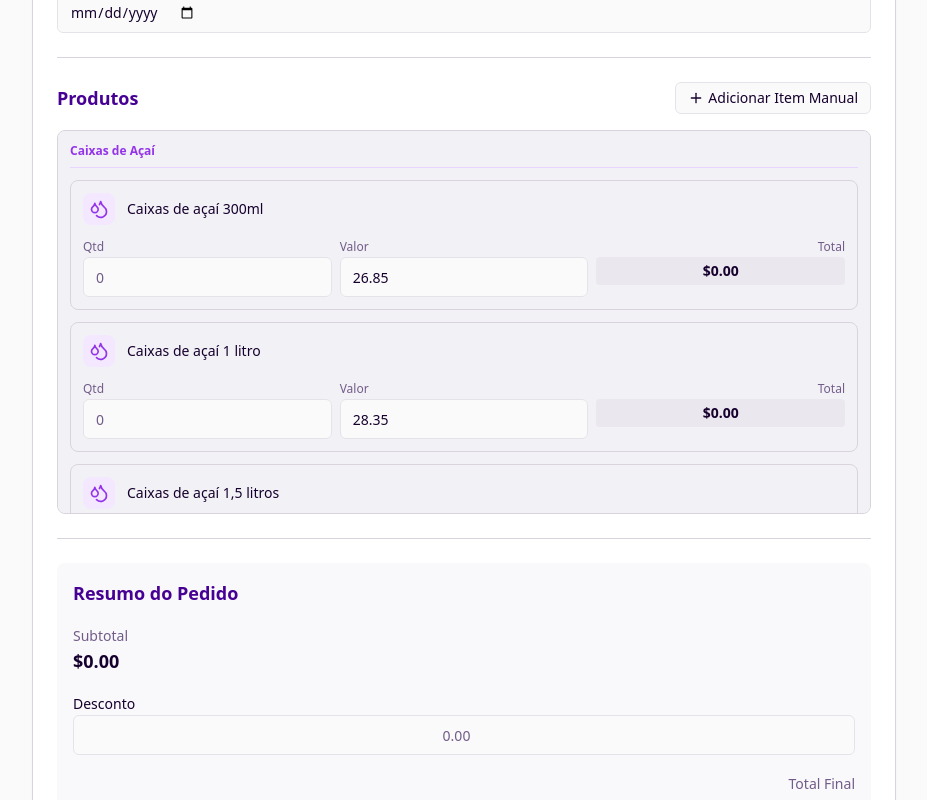
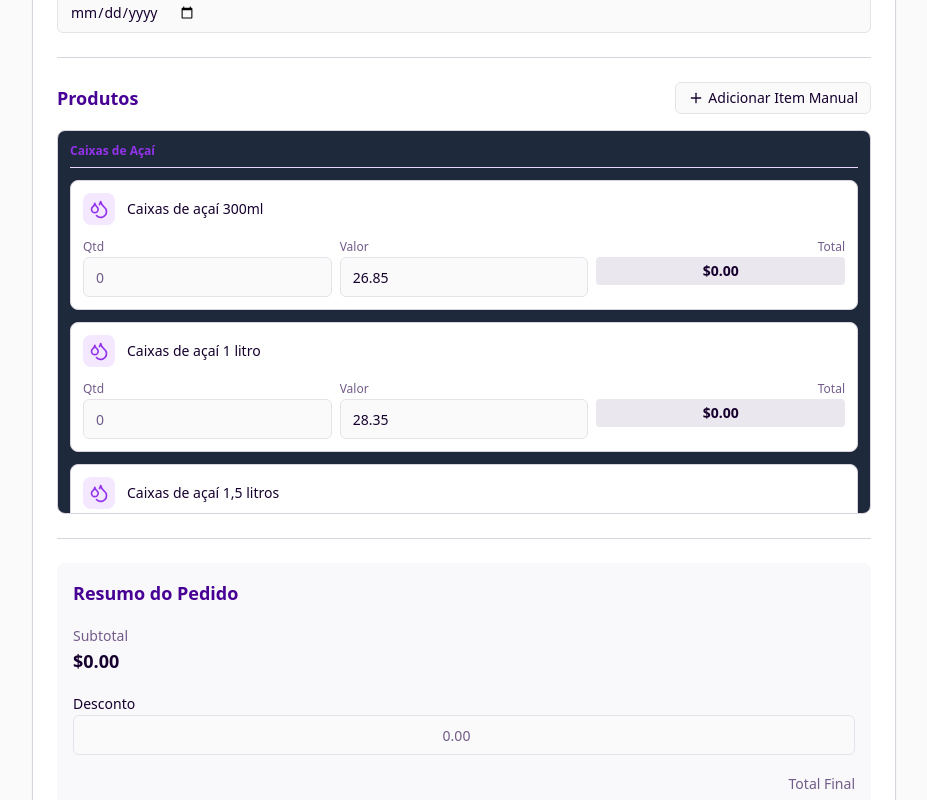
Before and after one commit to walter2161/cabral-invoice-builder, a React (Vite) app: page / in a window 1280 px wide. Shown: the part 660-1460 px from the top of the page, without its empty margins (176-1103 px from the left). Built offline with nearby package versions, Linux system fonts and the light colour scheme; the HTML template or start-up script is replaced by a standard one.

Commit message:
Ajustar fundo e cards

```diff
--- a/src/components/InvoiceGenerator.tsx
+++ b/src/components/InvoiceGenerator.tsx
@@ -546,7 +546,7 @@ const InvoiceGenerator: React.FC = () => {
                     </div>
                   )}
 
-                  <div className="space-y-3 md:space-y-6 max-h-96 md:max-h-96 overflow-y-auto bg-muted/60 p-3 rounded-lg border">
+                  <div className="space-y-3 md:space-y-6 max-h-96 md:max-h-96 overflow-y-auto bg-slate-800 p-3 rounded-lg border">
                     {productCategories.map((category, categoryIndex) => (
                       <div key={categoryIndex} className="space-y-2 md:space-y-3">
                         <h4 className={`text-xs md:text-md font-semibold border-b pb-1 md:pb-2 ${getCategoryHeaderColor(category.name)}`}>
@@ -558,7 +558,7 @@ const InvoiceGenerator: React.FC = () => {
                             const iconConfig = getProductIcon(product.name, category.name);
                             const IconComponent = iconConfig.icon;
                             return (
-                              <div key={globalIndex} className="p-2 md:p-3 border rounded-lg space-y-2">
+                              <div key={globalIndex} className="p-2 md:p-3 bg-white border rounded-lg space-y-2 shadow-sm">
                                 {/* Nome do produto */}
                                 <div className="flex items-center gap-2 md:gap-3">
                                   <div className={`w-6 h-6 md:w-8 md:h-8 rounded-lg ${iconConfig.bgColor} flex items-center justify-center`}>
```
